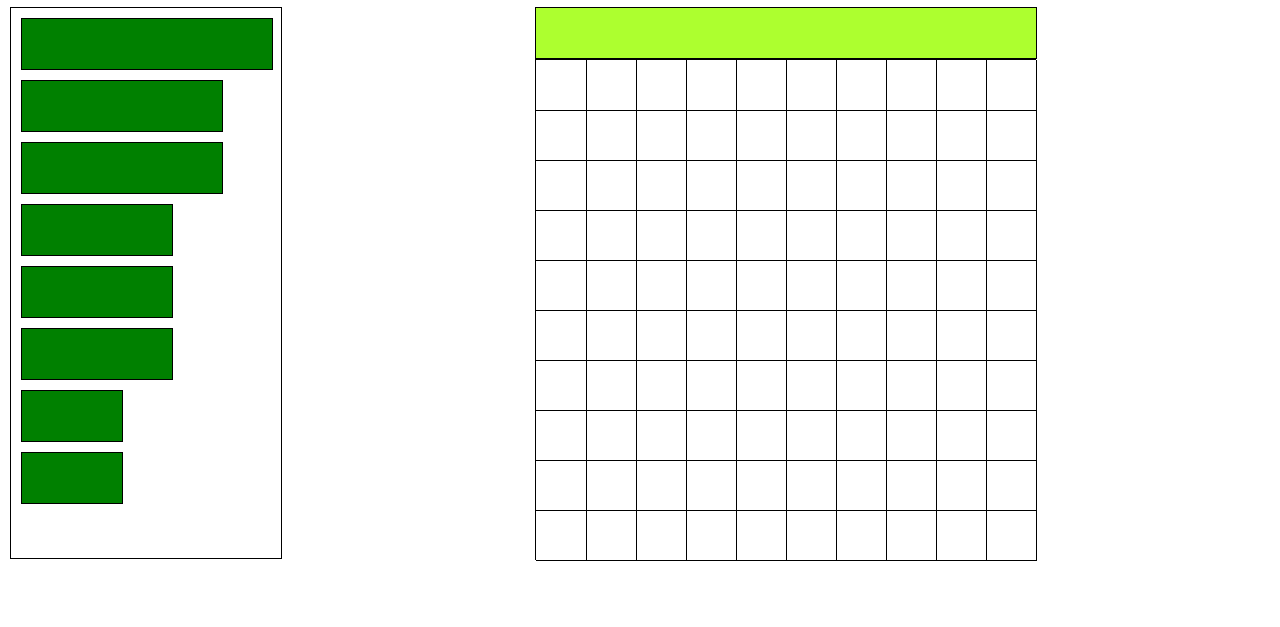
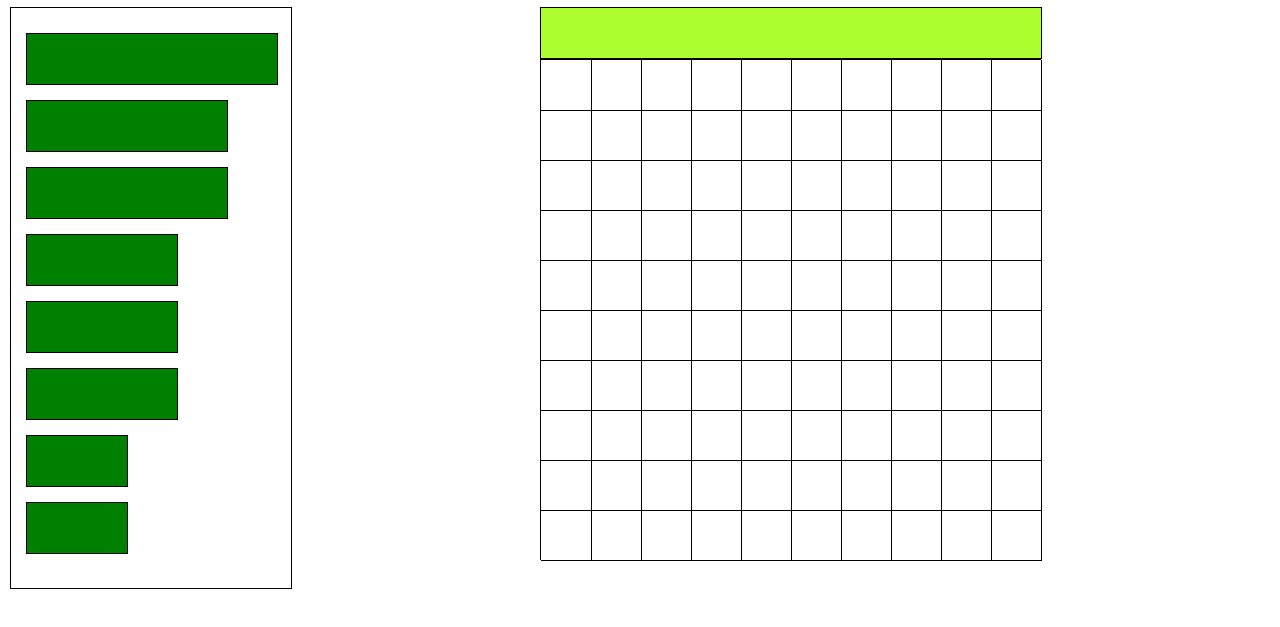
Before and after one commit to DavidMatalik/careship, a plain HTML site: page index.html in a window 1280 px wide. Shown: the part 73-700 px from the top of the page. Drawn offline with Linux system fonts and the light colour scheme.

Commit message:
Make  playerName container height consistent

```diff
--- a/style.css
+++ b/style.css
@@ -20,10 +20,11 @@ h1 {
 }
 
 #drag-container {
-  width: 270px;
-  height: 550px;
+  width: 280px;
+  height: 570px;
   border: 1px solid black;
   margin: 10px;
+  padding-top: 10px;
 }
 
 .ship-large,
@@ -33,7 +34,7 @@ h1 {
   background-color: green;
   height: 50px;
   border: 1px solid black;
-  margin: 10px;
+  margin: 15px;
 }
 
 .ship-big {
@@ -74,6 +75,7 @@ h1 {
 
 .name {
   background-color: greenyellow;
+  color: greenyellow;
   text-align: center;
   padding: 25px;
   font-size: 25px;
```
